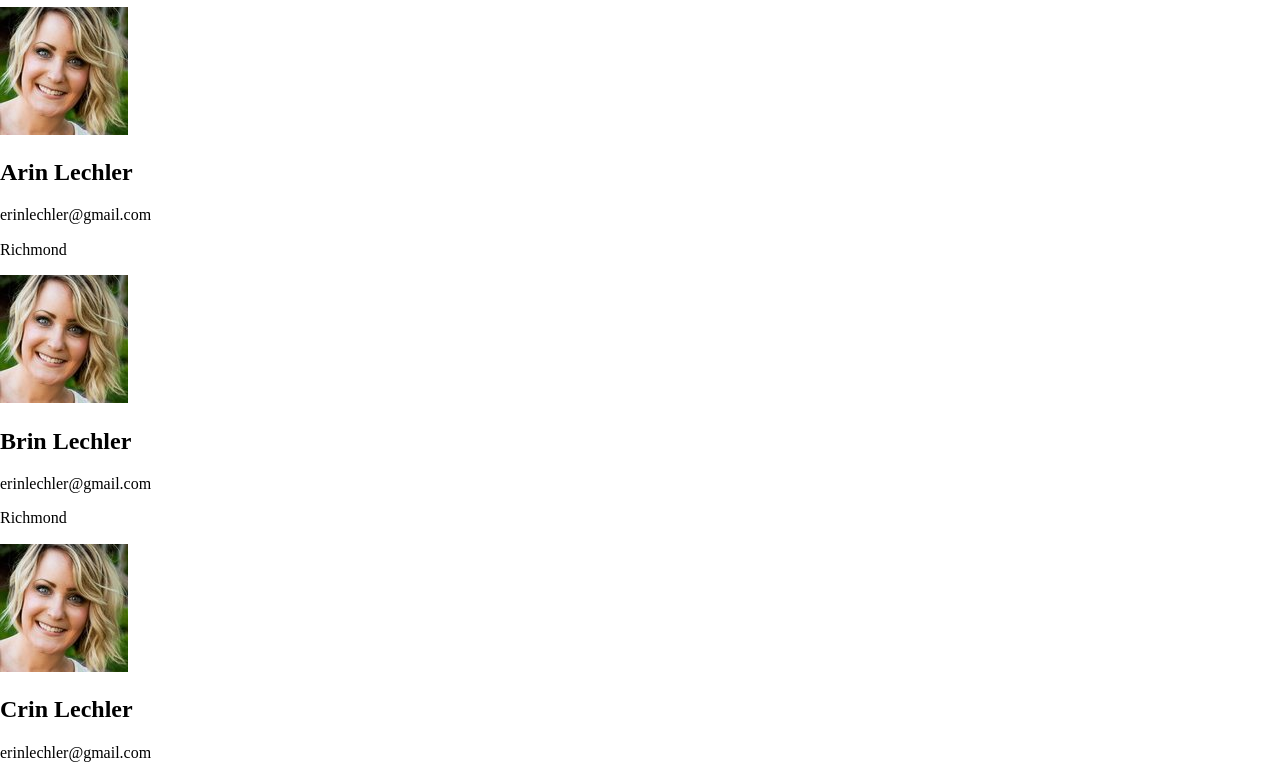
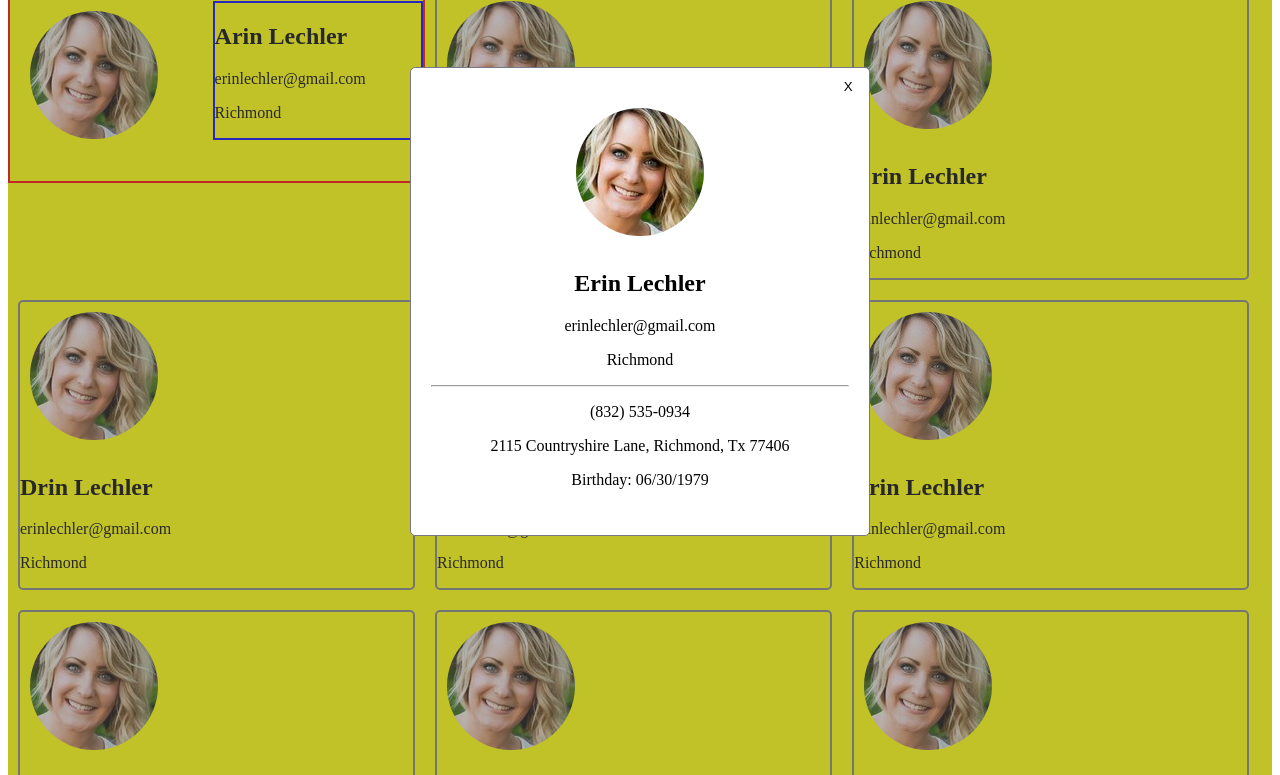
Before and after one commit to elechler/Project-8, a plain HTML site: page index.html in a window 1280 px wide. Shown: the part 73-848 px from the top of the page. Drawn offline with nearby package versions, Linux system fonts and the light colour scheme.

Commit message:
intiail css and js

```diff
--- a/css/styles.css
+++ b/css/styles.css
@@ -0,0 +1,137 @@
+/* ============================ ELEMENT STYLING */
+img {
+    border-radius: 50%;
+    padding: 10px;
+}
+body {
+    position: relative;
+}
+button {
+    background-color: transparent;
+    border-style: none;
+}
+h1 {
+    font-size: 1.3em;
+}
+/* ============================ GRID LAYOUT AND CARD STYLING */
+.card {
+    border: 2px solid grey;
+    border-radius: 5px;
+    margin: 10px;
+}
+.grid-container {
+    background-color: yellow;
+    display: grid;
+    grid-template-rows: auto;
+    grid-template-columns: 100%;
+  }
+
+  /* ============================ FIX THIS FOR ALL CARDS */
+  .card1 {
+      position: relative;
+      border: 2px solid red;
+      height: 200px;
+  }
+.avatar1 {
+    position: absolute;
+    top: 10%;
+    left: 10px;
+}
+.text-container1 {
+    position: absolute;
+    top: 10%;
+    right: 0;
+    border: 2px solid blue;
+    width: 60%;
+}
+/* ============================ MODAL STYLING   */
+.hidden {
+    display: none;
+}
+.overlay {
+    position: absolute;
+    top: 0;
+    left: 0;
+    right: 0;
+    bottom: 0;
+    background: rgba(100, 100, 100, 0.4);
+}
+.modal {
+    position: relative;
+    width: 33%;
+    margin: 10% auto;
+    text-align: center;
+    padding: 30px 20px;
+    background: white;
+    border-radius: 5px;
+    border: 1px solid #778;
+}
+.modal-close {
+    position: absolute;
+    right: 10px;
+    top: 10px;
+    cursor: pointer;
+}
+
+
+/*=========================================== MQ TABLET =======================================*/
+@media (min-width: 768px) {
+    .grid-container {
+        grid-template-columns: 48% 48%;
+        grid-template-areas:
+        "card card";
+    }
+
+    /* ============================ FIX THIS FOR ALL CARDS */
+    .text-container1 {
+        width: 50%;
+    }
+/* ===================== JUST DOING THIS SO I COULD SEE IT BEFORE JS */
+
+    .hidden {
+        display: initial;
+    }
+
+}
+
+@media (min-width: 1000px) {
+    .grid-container {
+        grid-template-columns: 33% 33% 33%;
+        grid-template-areas:
+        "card card card";
+    }
+
+}
+
+
+
+
+
+
+
+
+/*=========================================== MQ TABLET =======================================*/
+/* @media (min-width: 768px) {
+    .alert {
+        grid-area: alert;
+    }
+    .grid-container {
+        grid-template-columns: 55px 1fr;
+        grid-template-areas:
+        "head head"
+        "main main";
+    }
+    .main-grid {
+        display: grid;
+        grid-template-rows: auto;
+        grid-template-columns: 75px 370px 370px;
+        grid-template-areas:
+        "navigation dashboard dashboard"
+        "navigation alert alert"
+        "navigation traffic traffic"
+        "navigation daily daily"
+        "navigation social social"
+        "navigation members members"
+        "navigation message message";
+    }
+} */
--- a/index.html
+++ b/index.html
@@ -8,12 +8,9 @@
 
 
     <!-- ADD NORMALIZE CSS stylesheet?? -->
-    <link href="css/normalize.css" rel="stylesheet">
+    <!-- <link href="css/normalize.css" rel="stylesheet"> -->
 
     <link href="css/styles.css" rel="stylesheet">
-
-    <!-- do you need this  CSS stylesheet?? -->
-    <link href="css/layout.css" rel="stylesheet">
   </head>
 
     <body >
@@ -22,10 +19,10 @@
         </header>
 
             <main class="grid-container">
-                <div class="cards">
-                <div class="card">
-                    <img class="avatar" src="img/member-1.jpg">
-                    <div class="text-container">
+
+                <div class="card1">
+                    <img class="avatar1" src="img/member-1.jpg">
+                    <div class="text-container1">
                         <h2 class="name">Arin Lechler</h2>
                         <p class="email">erinlechler@gmail.com</p>
                         <p class="address">Richmond</p>
@@ -130,14 +127,13 @@
                         <p class="address">Richmond</p>
                     </div>
                 </div>
-                </div>
             </main>
 
             <div class="overlay hidden">
                 <div class="modal">
                     <button class="modal-close">X</button>
 
-                    <div class="modal-text">
+                    <div class="modal-content">
                         <!-- modal info will be added with js -->
 
                         <img class="avatar" src="img/member-1.jpg">
```
Also changed, not shown: js/app.js (+13 -0 lines).
